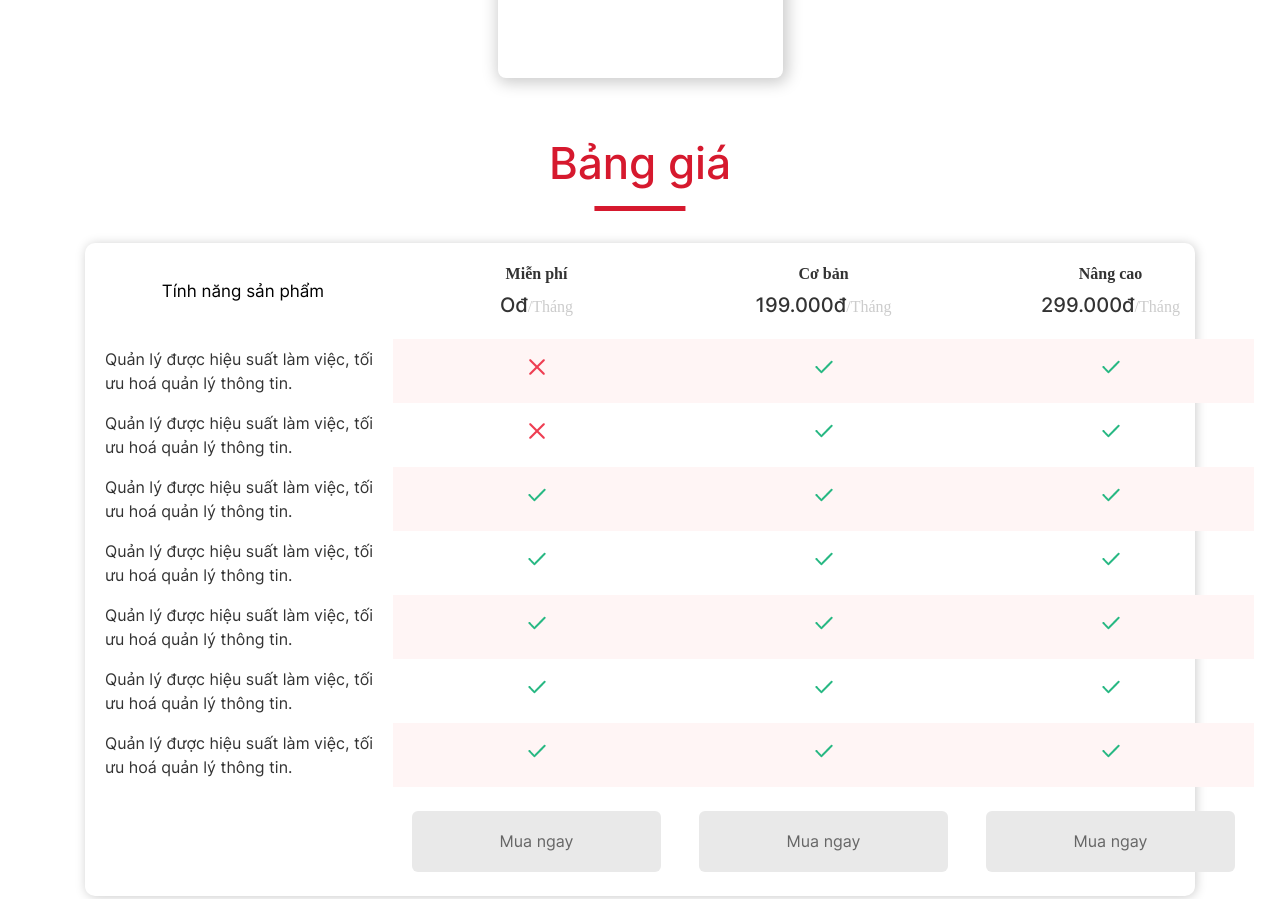
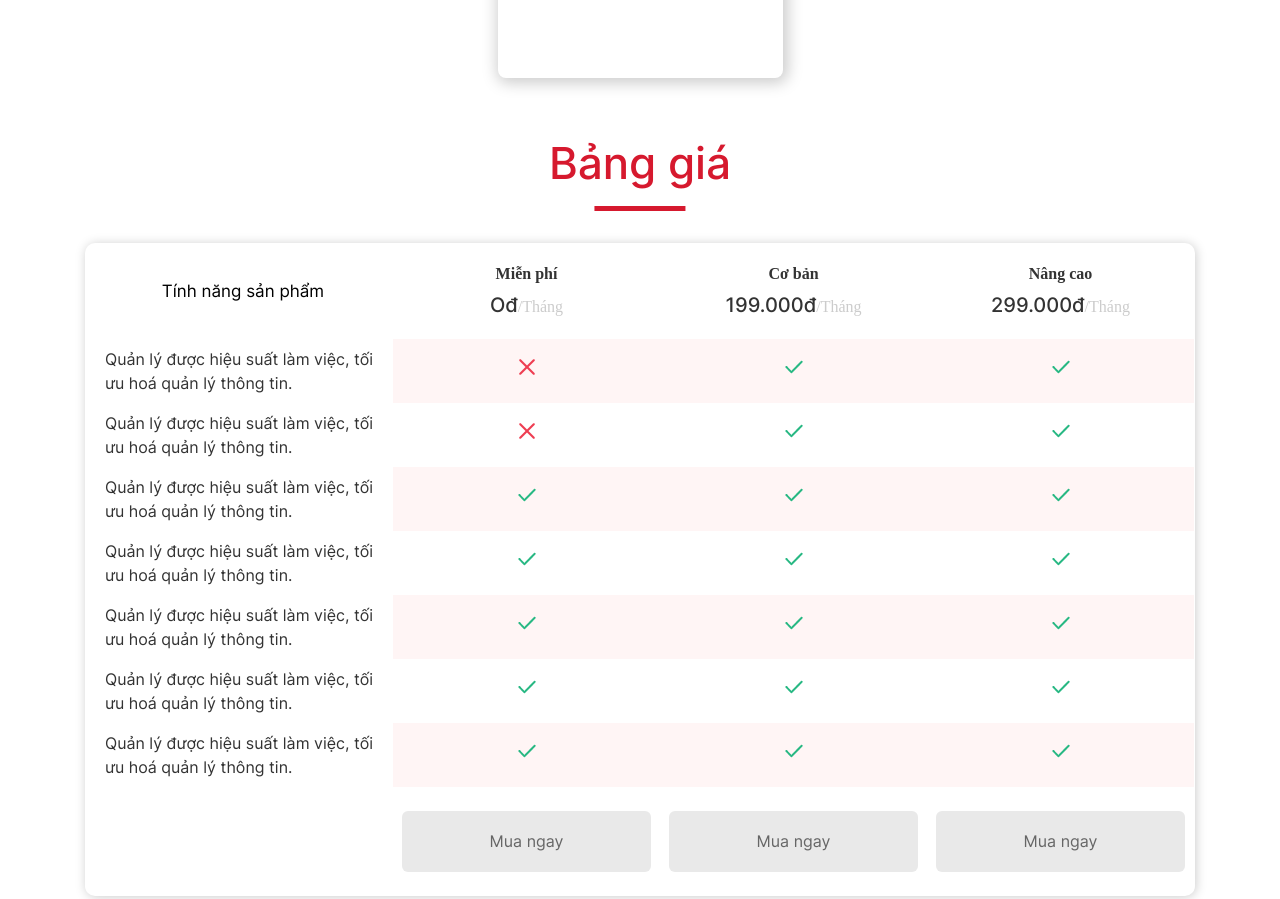
Before and after one commit to phamxuansanga11/addy-print, a website: page index.html in a window 1280 px wide. Shown: the part 1906-2805 px from the top of the page. Drawn offline with nearby package versions, Linux system fonts and the light colour scheme; files whose address does not match are found by name; a web font is replaced by a local one.

Commit message:
fix price

```diff
--- a/scss/imports/pages/_home.scss
+++ b/scss/imports/pages/_home.scss
@@ -238,7 +238,7 @@
         display: flex;
         .price__content-item {
           overflow: hidden;
-          width: 287px;
+          width: 267px;
           &:hover {
             border: 2px solid $primary-cl;
             border-radius: 10px;
```
Also changed, not shown: dest/style.min.css.
